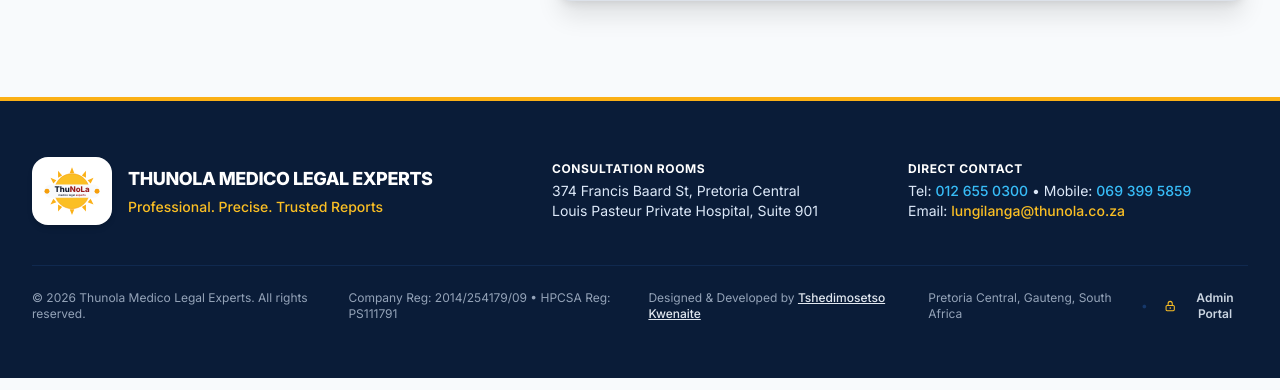
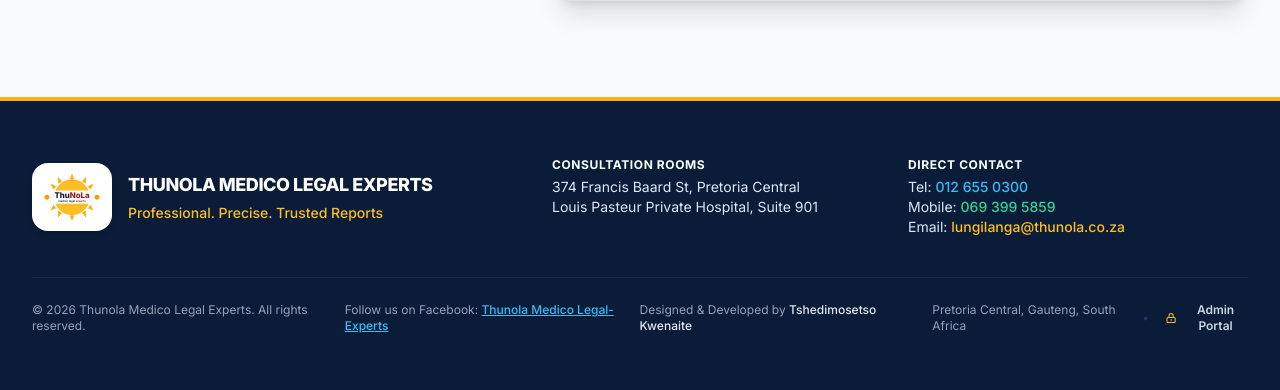
Before and after one commit to Setso1824/Thunola-Medico, a plain HTML site: page index.html in a window 1280 px wide. Shown: the part 3641-4031 px from the top of the page. Drawn offline with nearby package versions, Linux system fonts and the light colour scheme; no server answers.

Commit message:
Update index.html

```diff
--- a/index.html
+++ b/index.html
@@ -934,7 +934,8 @@
           </div>
           <div>
             <p class="font-bold text-white uppercase tracking-wider text-xs mb-1">Direct Contact</p>
-            <p>Tel: <a href="tel:0126550300" class="text-skybrand-400 hover:underline font-medium">012 655 0300</a> &bull; Mobile: <a href="https://wa.me/27693995859?text=Good%20day%20Thunola%20Medico-Legal%20Experts%2C%20I%20would%20like%20to%20enquire%20about%20instructing%20a%20specialist%20for%20a%20medico-legal%20assessment." class="text-skybrand-400 hover:underline font-medium">069 399 5859</a></p>
+<p>Tel: <a href="tel:0126550300" class="text-skybrand-400 hover:underline font-medium">012 655 0300</a></p>
+<p>Mobile: <a href="https://wa.me/27693995859?text=Good%20day%20Thunola%20Medico-Legal%20Experts%2C%20I%20would%20like%20to%20enquire%20about%20instructing%20a%20specialist." target="_blank" rel="noopener noreferrer" class="text-emerald-400 hover:underline font-medium">069 399 5859</a></p>
             <p>Email: <a href="mailto:lungilanga@thunola.co.za" class="text-sun-400 hover:underline font-medium">lungilanga@thunola.co.za</a></p>
           </div>
         </div>
@@ -942,12 +943,15 @@
 
       <div class="pt-6 flex flex-col sm:flex-row items-center justify-between gap-4 text-xs text-slate-400">
         <p>&copy; 2026 Thunola Medico Legal Experts. All rights reserved.</p>
-        <p class="text-xs text-slate-400">Company Reg: 2014/254179/09 &bull; HPCSA Reg: PS111791</p>
-        <p class="text-xs text-slate-400">
-  Designed &amp; Developed by
- <a href="https://www.facebook.com/share/1MzAq3dZzE/?mibextid=wwXIfr" target="_blank" rel="noopener noreferrer" class="text-slate-200 font-medium underline hover:text-white transition">
-    Tshedimosetso Kwenaite
+  <p class="text-xs text-slate-400">
+  Follow us on Facebook:
+  <a href="https://www.facebook.com/share/1MzAq3dZzE/?mibextid=wwXIfr" target="_blank" rel="noopener noreferrer" class="text-skybrand-400 font-medium underline hover:text-white transition">
+    Thunola Medico Legal-Experts
   </a>
+</p>
+<p class="text-xs text-slate-400">
+  Designed &amp; Developed by <span class="text-slate-200 font-medium">Tshedimosetso Kwenaite</span>
+</p>
 </p>
         <div class="flex items-center gap-4">
           <span>Pretoria Central, Gauteng, South Africa</span>
```
